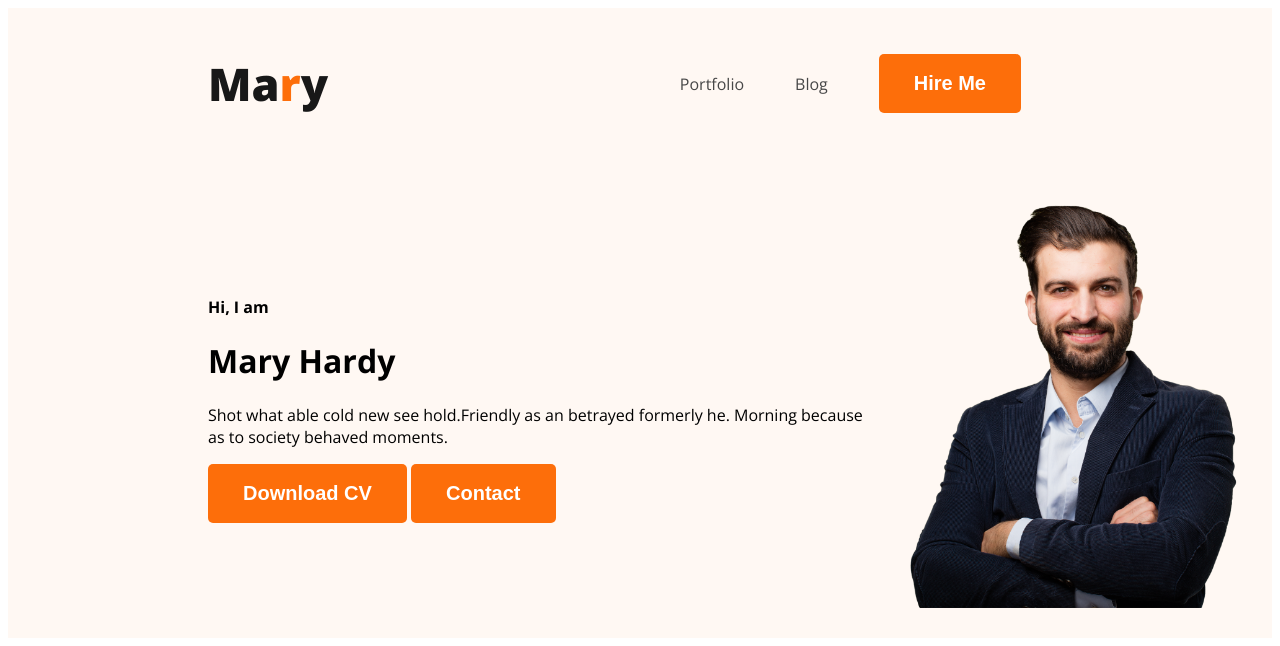
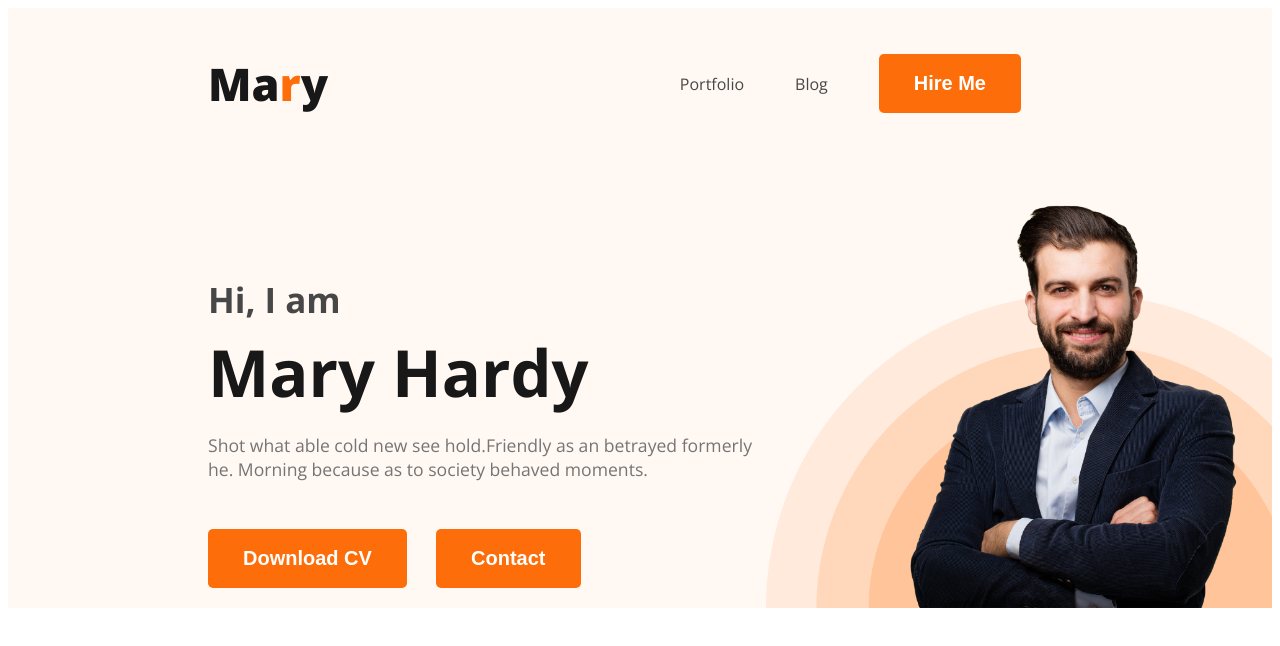
Before and after one commit to AtiqurRahmanAtik/devoloper_portfolio, a plain HTML site: page index.html in a window 1280 px wide. Drawn offline with nearby package versions, Linux system fonts and the light colour scheme.

Commit message:
compled header section

```diff
--- a/index.html
+++ b/index.html
@@ -30,11 +30,11 @@
    <div class="banner">
 
     <div class="main-para">
-        <h4>Hi, I  am</h4>
-        <h1>Mary Hardy</h1>
-        <p>Shot what able cold new see hold.Friendly as an betrayed formerly he. Morning because as to society behaved moments.</p>
+        <h4 class="head4">Hi, I  am</h4>
+        <h1 class="head1">Mary Hardy</h1>
+        <p class="para">Shot what able cold new see hold.Friendly as an betrayed formerly he. Morning because as to society behaved moments.</p>
 
-        <button class="btn">Download CV</button>
+        <button class="btn1">Download CV</button>
         <button class="btn">Contact</button>
     </div>
 
@@ -42,6 +42,9 @@
 
    </div>
 
+  <div>
+
+  </div>
 
 
 
--- a/styles/portfolio.css
+++ b/styles/portfolio.css
@@ -7,7 +7,8 @@ nav{
     justify-content:space-between;
     align-items: center;
     padding:0px 200px;
-    /* margin-right: 150px; */
+
+
 }
 .nav-mary{
     color: var(--Dark-01, #181818);
@@ -43,22 +44,71 @@ padding:18px 35px ;
 color: white;
 font-size: 20px;
 font-weight: 700;
+
 }
+.btn1{
+    border: none;
+    border-radius: 5px;
+    background: #FD6E0A;
+
+    padding:18px 35px ;
+    color: white;
+    font-size: 20px;
+    font-weight: 700;
+    margin-top: 30px;
+    margin-right: 25px;
+    }
+
 
 
 /* header style */
 header{
     background-color: #FFF8F3;
+    background-image: url(/images/header_bg.png);
+    background-repeat: no-repeat;
+    background-position: bottom right ;
+
+    background-size:40% ;
+
+fill: rgba(253, 110, 10, 0.10);
 
 }
 .banner{
-    padding: 30px 30px 30px 200px;
+    padding: 30px 30px 0px 200px;
 
     display: flex;
     align-items: center;
+    justify-content: space-between;
+
 
 }
 .profil-pic{
     width: 35%;
 height: 35%;
+
 }
+
+.head4{
+  color:#474747;
+font-size: 35px;
+font-weight: 600;
+margin-bottom: 5px;
+
+}
+.head1{
+    color: #181818;
+font-size: 65px;
+font-weight: 700;
+margin: 0px 0px;
+}
+
+.main-para{
+    max-width: 550px;
+    margin-top: 20px;
+    margin-bottom:0px ;
+}
+.para{
+    color: #757575;
+font-size: 1.1rem;
+font-weight: 400;
+}
```
Also changed, not shown: images/atik2.jpg (added).
